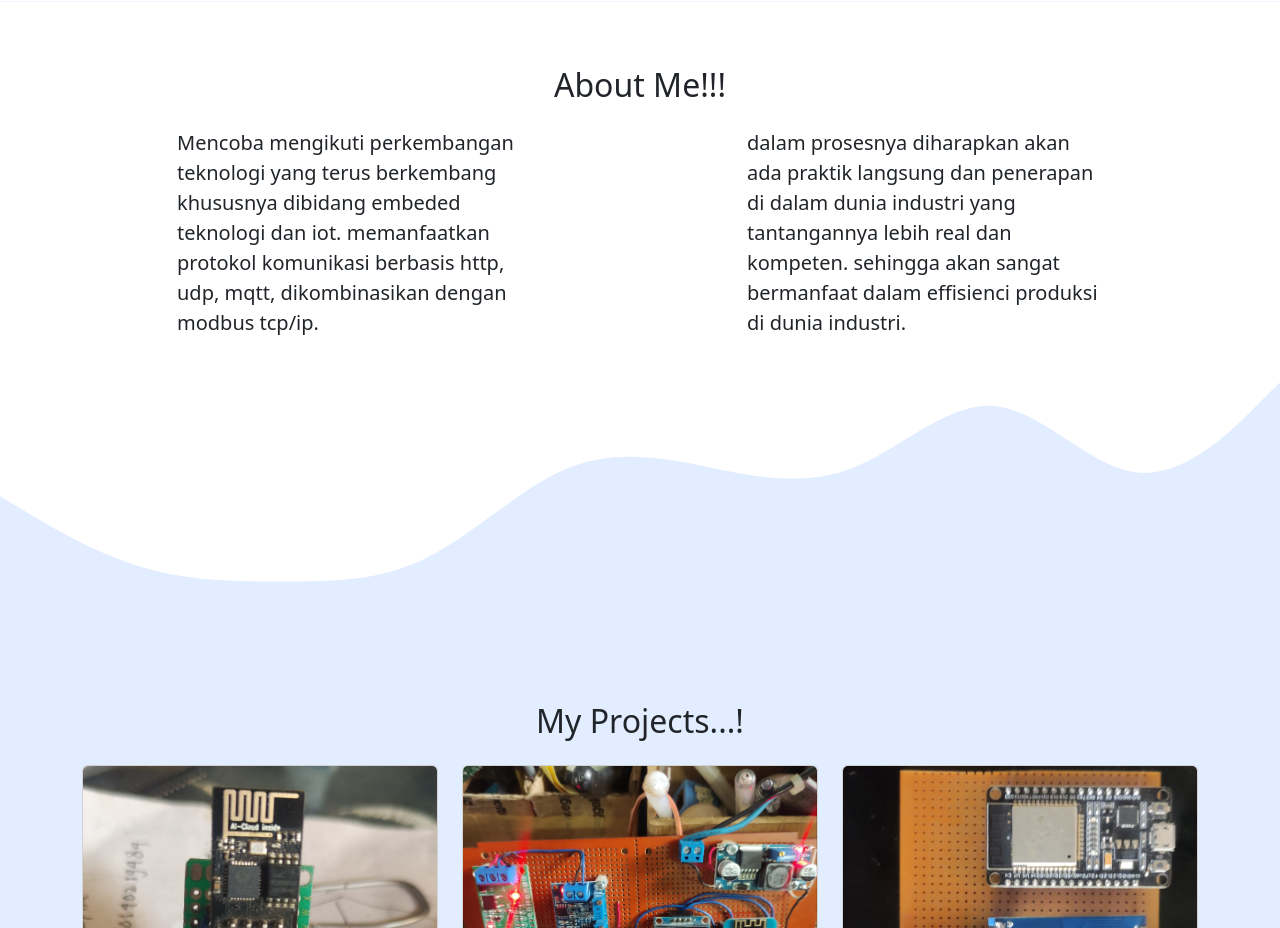
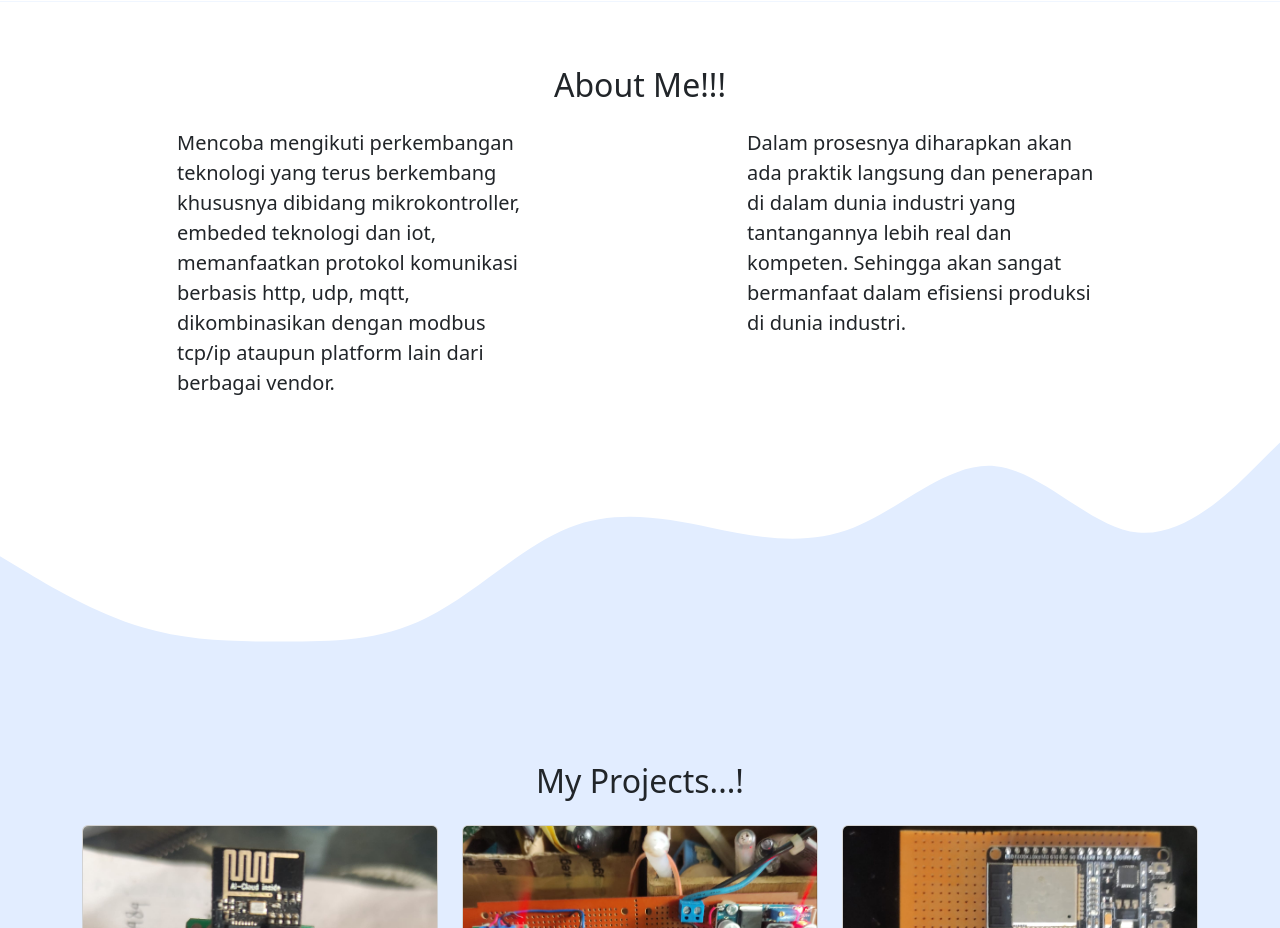
Before and after one commit to metra05/balamantra, a plain HTML site: page index.html in a window 1280 px wide. Shown: the part 800-1728 px from the top of the page. Drawn offline with nearby package versions, Linux system fonts and the light colour scheme.

Commit message:
Update index.html

```diff
--- a/index.html
+++ b/index.html
@@ -57,10 +57,10 @@
             </div>
             <div class="row justify-content-around fs-5">
                 <div class="col-md-4 ">
-                   <p>Mencoba mengikuti perkembangan teknologi yang terus berkembang khususnya dibidang embeded teknologi dan iot. memanfaatkan protokol komunikasi berbasis http, udp, mqtt, dikombinasikan dengan modbus tcp/ip.</p>
+                   <p>Mencoba mengikuti perkembangan teknologi yang terus berkembang khususnya dibidang mikrokontroller, embeded teknologi dan iot, memanfaatkan protokol komunikasi berbasis http, udp, mqtt, dikombinasikan dengan modbus tcp/ip ataupun platform lain dari berbagai vendor.</p>
                 </div>
                 <div class="col-md-4 ">
-                    <p>dalam prosesnya diharapkan akan ada praktik langsung dan penerapan di dalam dunia industri yang tantangannya lebih real dan kompeten. sehingga akan sangat bermanfaat dalam effisienci produksi di dunia industri.</p>
+                    <p>Dalam prosesnya diharapkan akan ada praktik langsung dan penerapan di dalam dunia industri yang tantangannya lebih real dan kompeten. Sehingga akan sangat bermanfaat dalam efisiensi produksi di dunia industri.</p>
                 </div>
             </div>
         </div>
```
